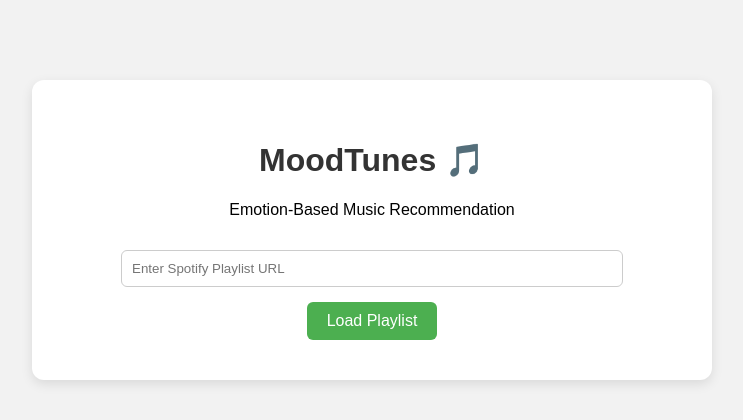
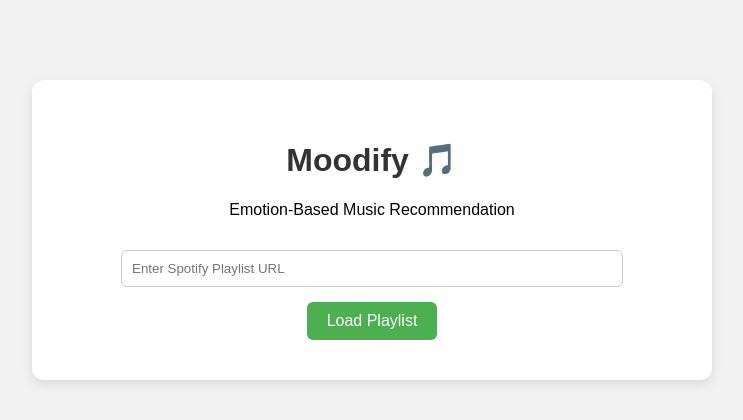
Before and after one commit to WassayShahid/Moodify, a Flask app: page / in a window 1280 px wide. Shown: the top 420 px of the page, without its empty margins (268-1011 px from the left). Run offline with Flask 3, Linux system fonts and the light colour scheme.

Commit message:
Update index.html

```diff
--- a/templates/index.html
+++ b/templates/index.html
@@ -2,7 +2,7 @@
 <html lang="en">
 <head>
     <meta charset="UTF-8">
-    <title>MoodTunes</title>
+    <title>Moodify</title>
     <style>
         body {
             font-family: Arial, sans-serif;
@@ -76,7 +76,7 @@
 </head>
 <body>
     <div class="container">
-        <h1>MoodTunes 🎵</h1>
+        <h1>Moodify 🎵</h1>
         <p>Emotion-Based Music Recommendation</p>
 
         <!-- Playlist Submission Form -->
```
